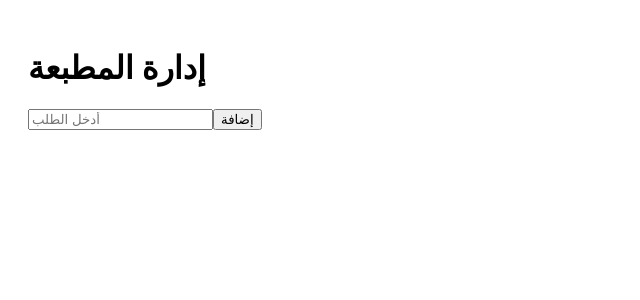
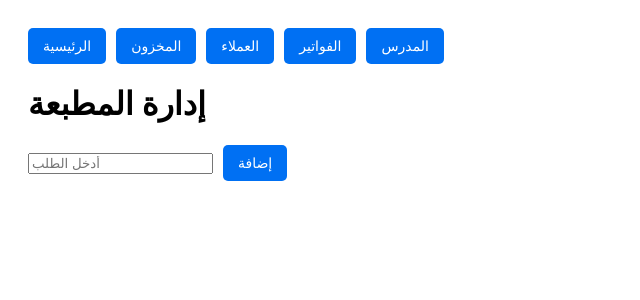
Before and after one commit to hazemkego-spec/print-shop-manager, a Next.js app: page / in a window 1280 px wide. Shown: the top 300 px of the page, without its empty margins (0-640 px from the left). Built offline with nearby package versions, Linux system fonts and the light colour scheme.

Commit message:
Update index.js

```diff
--- a/pages/index.js
+++ b/pages/index.js
@@ -1,3 +1,4 @@
+import Link from "next/link";
 import { useState } from "react";
 
 export default function Home() {
@@ -10,8 +11,46 @@ export default function Home() {
     setNewOrder("");
   };
 
+  // تنسيق الأزرار
+  const buttonStyle = {
+    padding: "10px 15px",
+    backgroundColor: "#0070f3",
+    color: "white",
+    border: "none",
+    borderRadius: "5px",
+    cursor: "pointer",
+    fontSize: "14px",
+  };
+
+  const navStyle = {
+    marginBottom: "20px",
+    display: "flex",
+    gap: "10px",
+    flexWrap: "wrap",
+  };
+
   return (
     <div style={{ padding: 20 }}>
+      {/* Navigation Menu */}
+      <nav style={navStyle}>
+        <Link href="/">
+          <button style={buttonStyle}>الرئيسية</button>
+        </Link>
+        <Link href="/inventory">
+          <button style={buttonStyle}>المخزون</button>
+        </Link>
+        <Link href="/customers">
+          <button style={buttonStyle}>العملاء</button>
+        </Link>
+        <Link href="/invoices">
+          <button style={buttonStyle}>الفواتير</button>
+        </Link>
+        <Link href="/teacher">
+          <button style={buttonStyle}>المدرس</button>
+        </Link>
+      </nav>
+
+      {/* Main Content */}
       <h1>إدارة المطبعة</h1>
       <input
         type="text"
@@ -19,7 +58,9 @@ export default function Home() {
         onChange={(e) => setNewOrder(e.target.value)}
         placeholder="أدخل الطلب"
       />
-      <button onClick={addOrder}>إضافة</button>
+      <button onClick={addOrder} style={{ ...buttonStyle, marginLeft: "10px" }}>
+        إضافة
+      </button>
       <ul>
         {orders.map((order, i) => (
           <li key={i}>{order}</li>
@@ -27,4 +68,4 @@ export default function Home() {
       </ul>
     </div>
   );
-  }
+}
```
